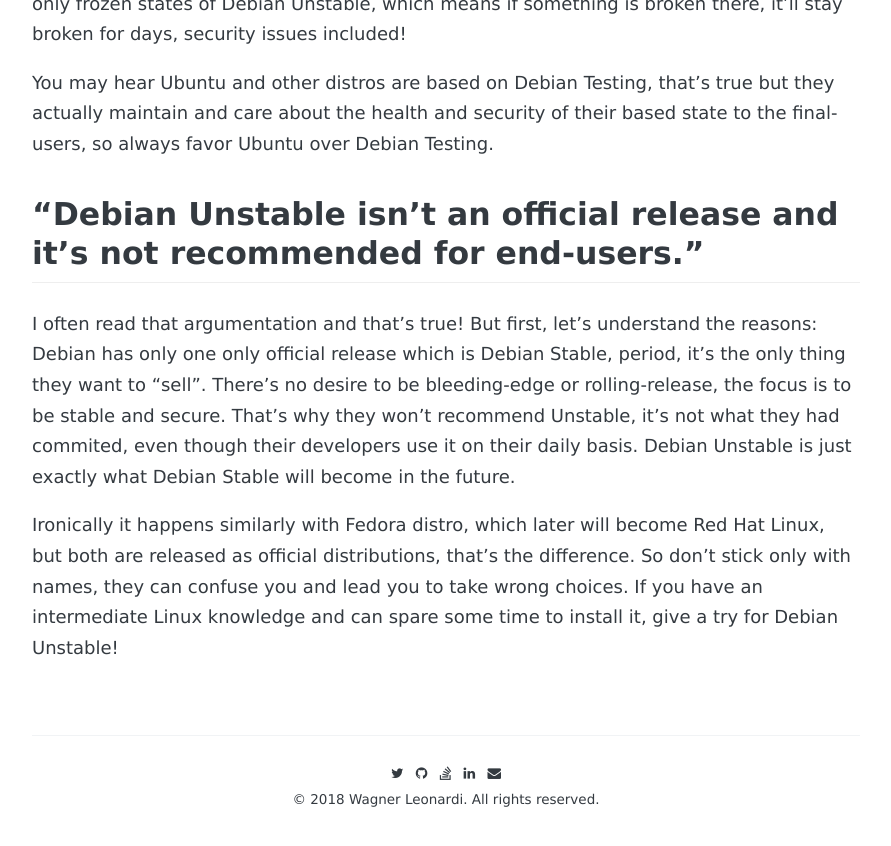
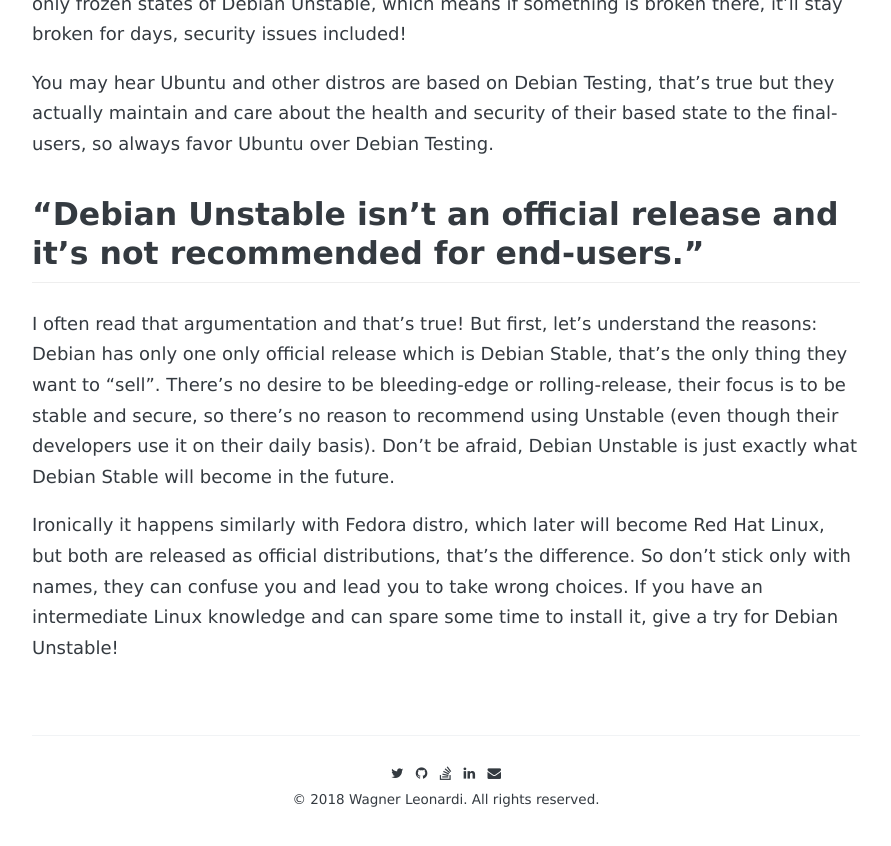
Before and after one commit to leonardiwagner/leonardiwagner.github.io, a Jekyll site: the page built from _posts/2020-03-19-debian-unstable-is-it-the-best-linux-distro.md, in a window 1280 px wide and 900 px high, scrolled down 2596 px. Shown: the top 846 px of the window, without its empty margins (194-1085 px from the left). Built offline with Jekyll 4.4.1, drawn with Linux system fonts in a browser that asks for light colours; some web fonts are replaced; comment, search, counter and statistics services are not loaded.

Commit message:
linux unstable article

```diff
--- a/_posts/2020-03-19-debian-unstable-is-it-the-best-linux-distro.md
+++ b/_posts/2020-03-19-debian-unstable-is-it-the-best-linux-distro.md
@@ -42,6 +42,6 @@
 You may hear Ubuntu and other distros are based on Debian Testing, that's true but they actually maintain and care about the health and security of their based state to the final-users, so always favor Ubuntu over Debian Testing.
 
 ## "Debian Unstable isn't an official release and it's not recommended for end-users."
-I often read that argumentation and that's true! But first, let's understand the reasons: Debian has only one only official release which is Debian Stable, period, it's the only thing they want to "sell". There's no desire to be bleeding-edge or rolling-release, the focus is to be stable and secure. That's why they won't recommend Unstable, it's not what they had commited, even though their developers use it on their daily basis. Debian Unstable is just exactly what Debian Stable will become in the future.
+I often read that argumentation and that's true! But first, let's understand the reasons: Debian has only one only official release which is Debian Stable, that's the only thing they want to "sell". There's no desire to be bleeding-edge or rolling-release, their focus is to be stable and secure, so there's no reason to recommend using Unstable (even though their developers use it on their daily basis). Don't be afraid, Debian Unstable is just exactly what Debian Stable will become in the future.
 
 Ironically it happens similarly with Fedora distro, which later will become Red Hat Linux, but both are released as official distributions, that's the difference. So don't stick only with names, they can confuse you and lead you to take wrong choices. If you have an intermediate Linux knowledge and can spare some time to install it, give a try for Debian Unstable!
```
